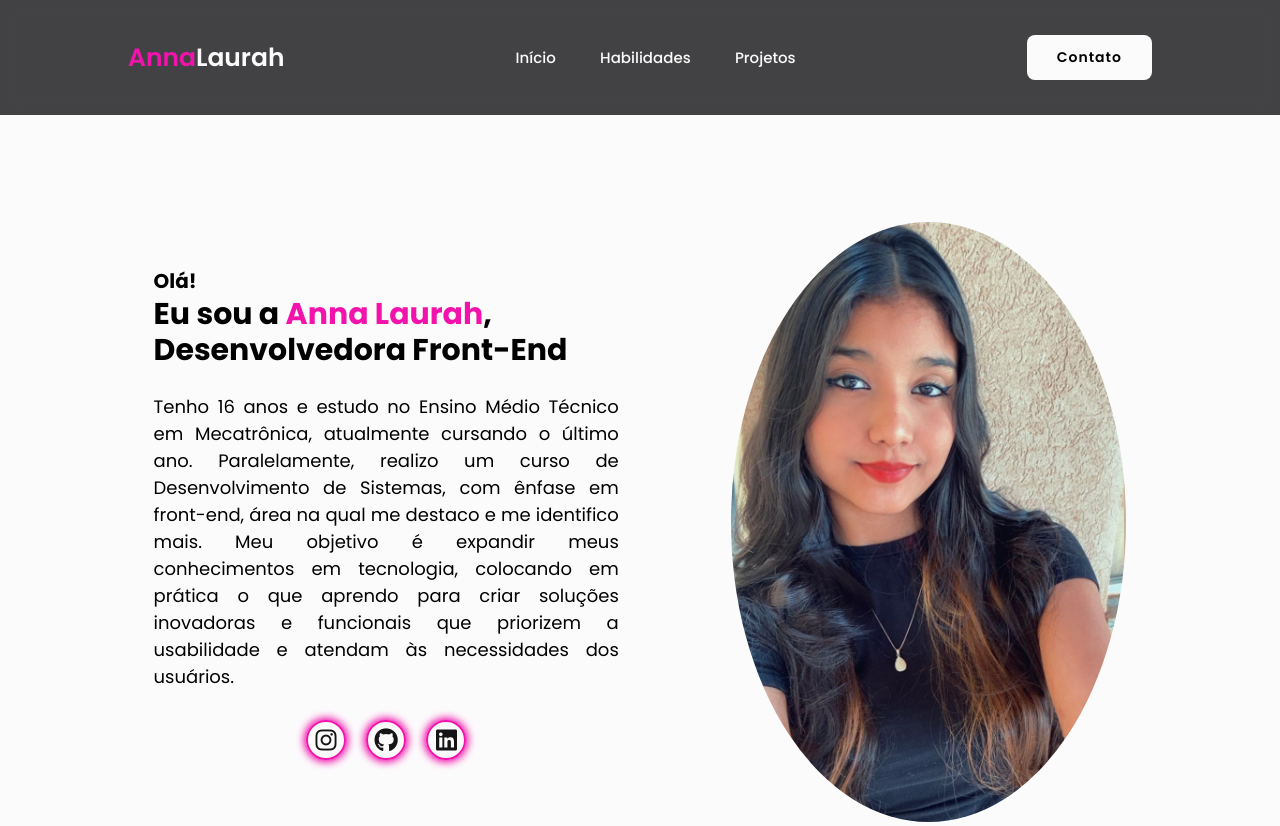
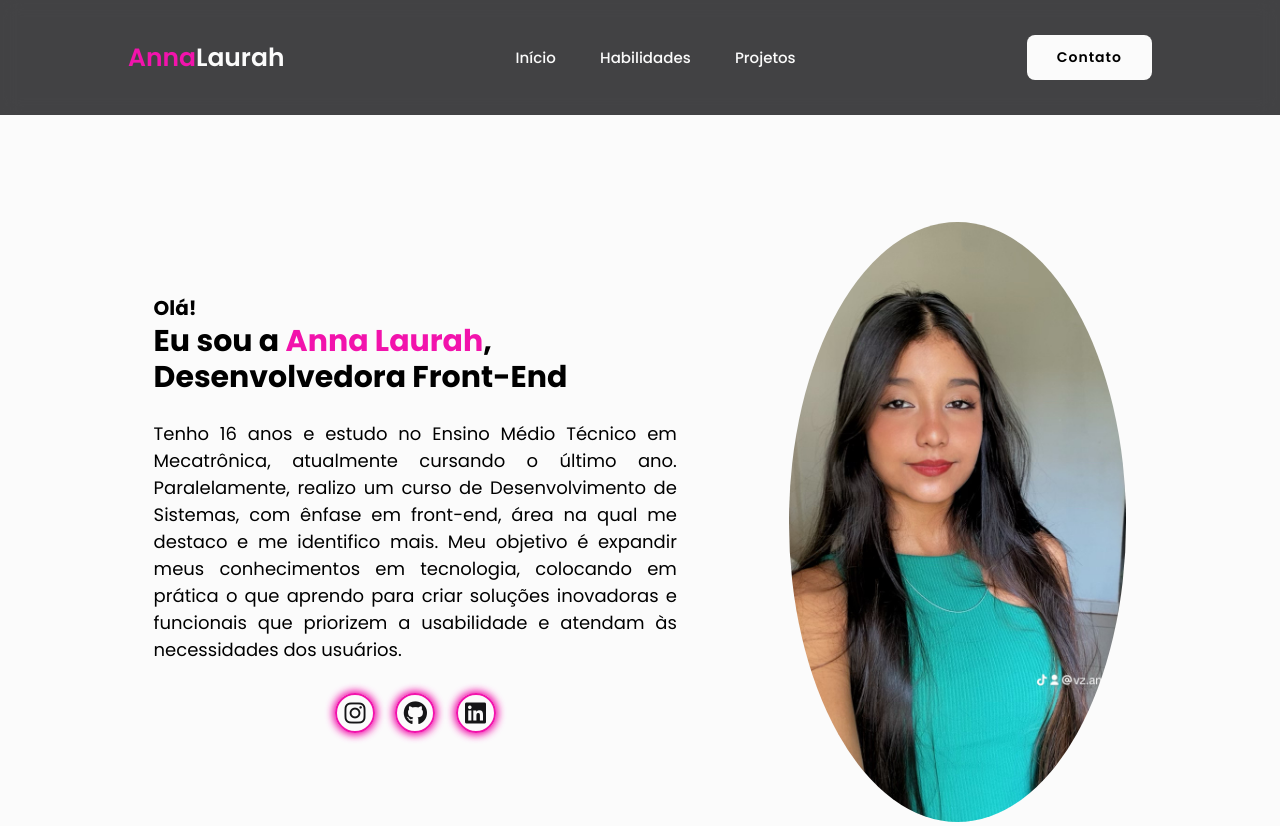
Before and after one commit to annax08/meu_portifolio, a plain HTML site: page portifóio - anna laurah/index.html in a window 1280 px wide. Shown: the top 826 px of the page. Drawn offline with Linux system fonts and the light colour scheme; a web font is replaced by a local one.

Commit message:
finalizado

```diff
--- a/portifóio - anna laurah/index.html
+++ b/portifóio - anna laurah/index.html
@@ -33,7 +33,7 @@
             </div>
         </div>
         <div class="img-box">
-            <img src="foto1.jpg" alt="">
+            <img src="IMG_1876.jpeg" alt="">
         </div>
     </section>
     <section id="habilidades">
```
